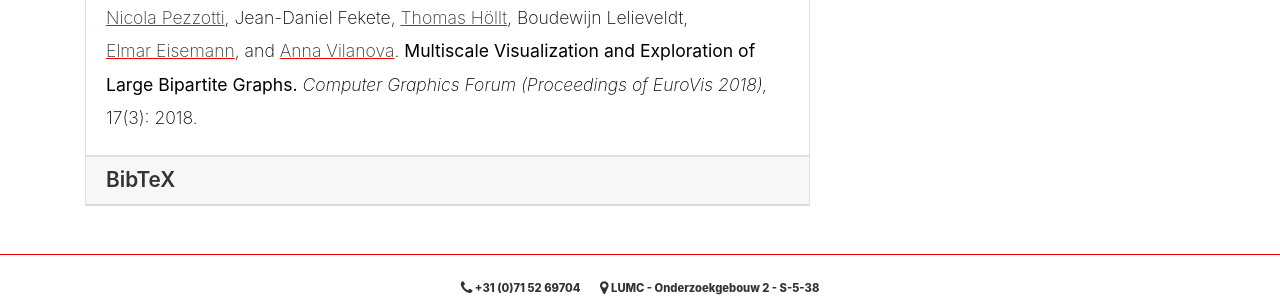
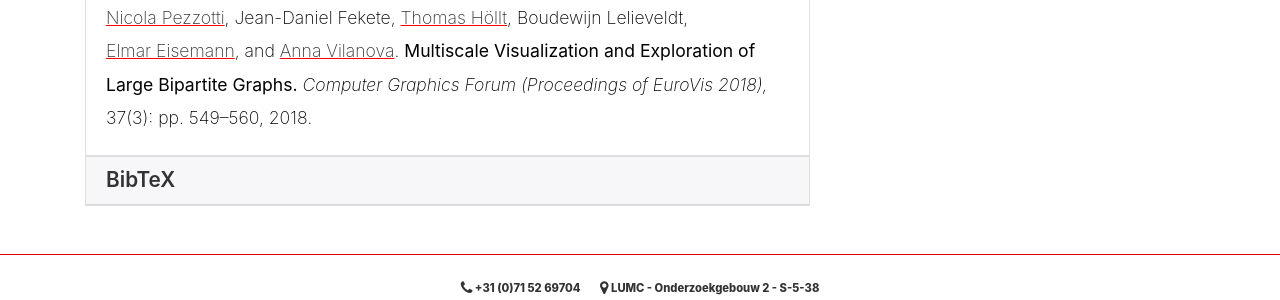
Before and after one commit to LeidenCBC/leidencbc.github.io, a Jekyll site: the page built from _publications/2018_eurovis_waowvis.md, in a window 1280 px wide. Shown: the part 824-1124 px from the top of the page. Built offline with Jekyll 4.4.1, drawn with Linux system fonts in a browser that asks for light colours.

Commit message:
adds pages to several recent papers

```diff
--- a/_publications/2018_eurovis_waowvis.md
+++ b/_publications/2018_eurovis_waowvis.md
@@ -19,10 +19,10 @@ authors:
 
 journal: Computer Graphics Forum (Proceedings of EuroVis 2018)
 journal-short: CGF (EuroVis 2018)
-page_start:
-page_end:
+page_start: 549
+page_end: 560
 chapter:
-volume: 17
+volume: 37
 issue: 3
 year: 2018
 editor:
```
Also changed, not shown: _publications/2017_vis_cyteguide.md (+2 -2 lines), _publications/2017_vis_deepeyes.md (+2 -2 lines).
